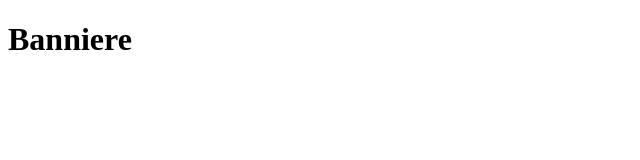
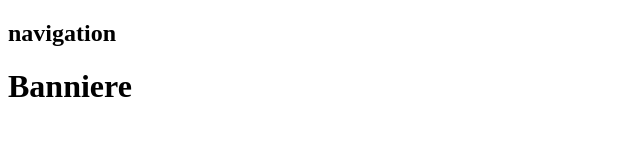
Before and after one commit to KarenPoulin/exercise-manage-git, a plain HTML site: page index.html in a window 1280 px wide. Shown: the whole page, without its empty margins (0-640 px from the left). Drawn offline with Linux system fonts and the light colour scheme.

Commit message:
ajouter nav

```diff
--- a/index.html
+++ b/index.html
@@ -8,6 +8,9 @@
 </head>
 <body>
     <header>
+        <nav>
+            <h2>navigation</h2>
+        </nav>
         <div>
             <h1>Banniere</h1>
         </div>
```
